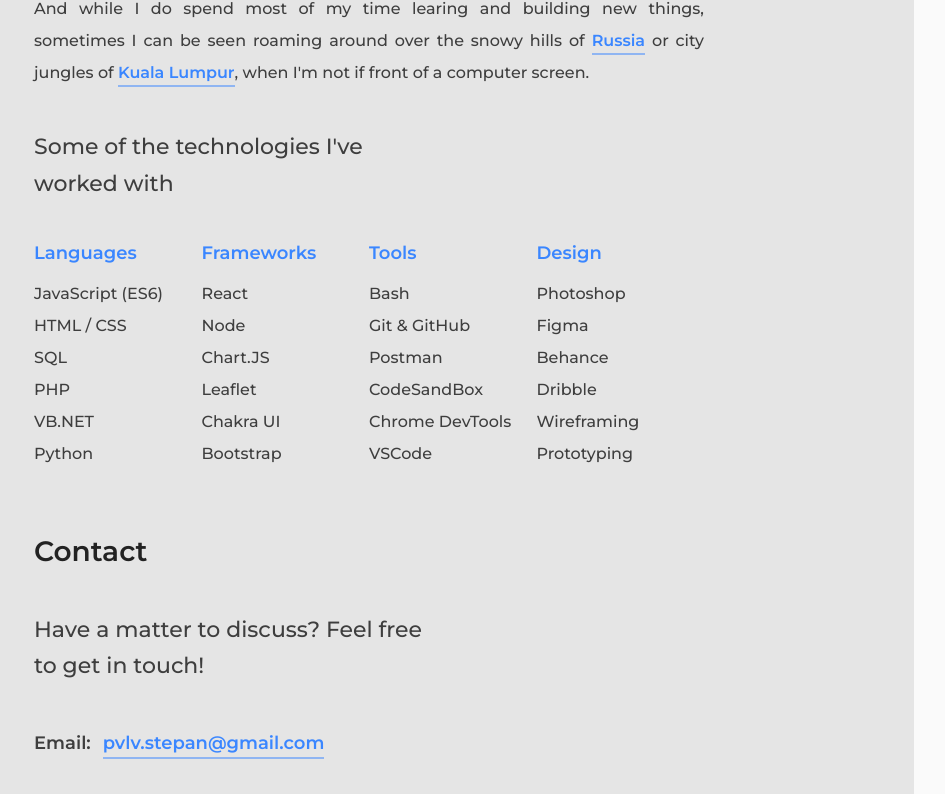
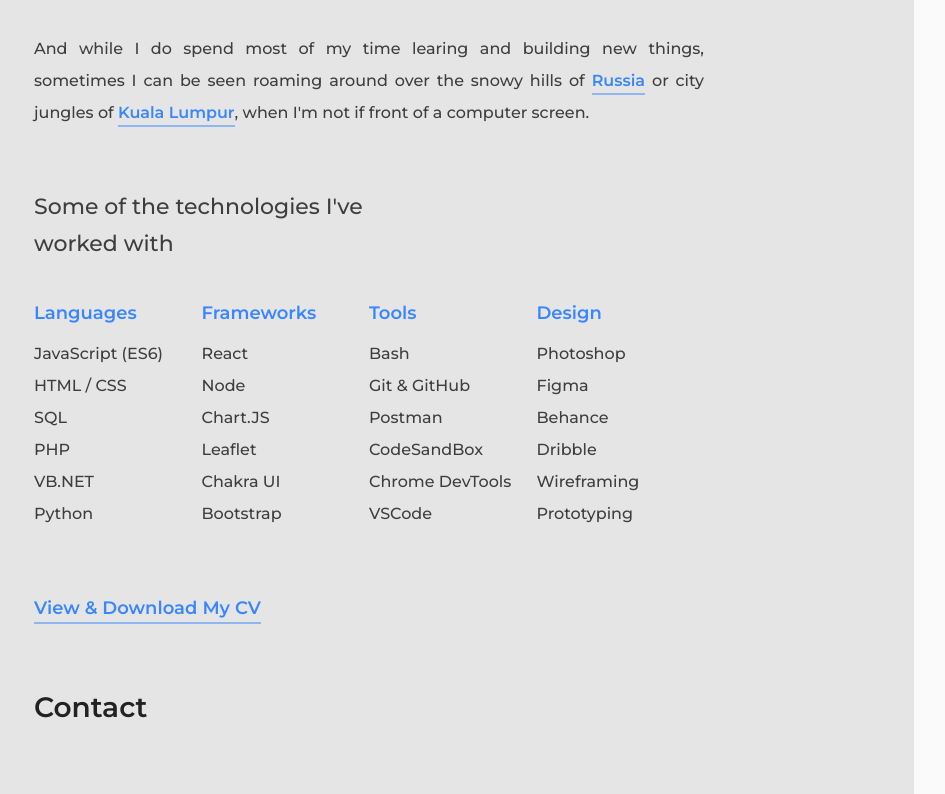
Before and after one commit to pvlvstepan/portfolio-v1, a React (Create React App) app: page / in a window 1280 px wide. Shown: the part 2214-3008 px from the top of the page, without its empty margins (52-997 px from the left). Built offline with nearby package versions, Linux system fonts and the light colour scheme.

Commit message:
Add CV link

```diff
--- a/src/components/SectionAbout/index.js
+++ b/src/components/SectionAbout/index.js
@@ -3,6 +3,7 @@ import { Box } from '@chakra-ui/layout';
 import React from 'react';
 import { ParagraphLink, SectionDescription, SectionParagraph, SectionTitle } from '../TextElements';
 import imgAbout from './../../data/img/imgAbout.jpg';
+import {CVLink} from './../../data/contactDetails';
 import TechStack from './TechStack';
 
 const SectionAbout = () => {
@@ -33,6 +34,9 @@ const SectionAbout = () => {
             />
             <SectionDescription text="Some of the technologies I've worked with" />
             <TechStack />
+            <Box mt='60px' fontSize='18px'>
+                <ParagraphLink text='View & Download My CV' to={CVLink}/>
+            </Box>
         </Box >
     );
 };
--- a/src/components/TextElements/index.js
+++ b/src/components/TextElements/index.js
@@ -27,6 +27,7 @@ export const SectionDescription = ({ text }) => {
             maxW={{ xs: 'full', sm: '400' }}
             fontSize='22px'
             lineHeight='1.65'
+            mt='60px'
             mb='40px'>
             {text}
         </Heading>
--- a/src/data/contactDetails/index.js
+++ b/src/data/contactDetails/index.js
@@ -2,3 +2,4 @@ export const email = 'pvlv.stepan@gmail.com';
 export const github = 'https://github.com/pvlvstepan';
 export const instagram = 'https://instagram.com/glyxs_';
 export const linkedIn = '#';
+export const CVLink = '#';
```
